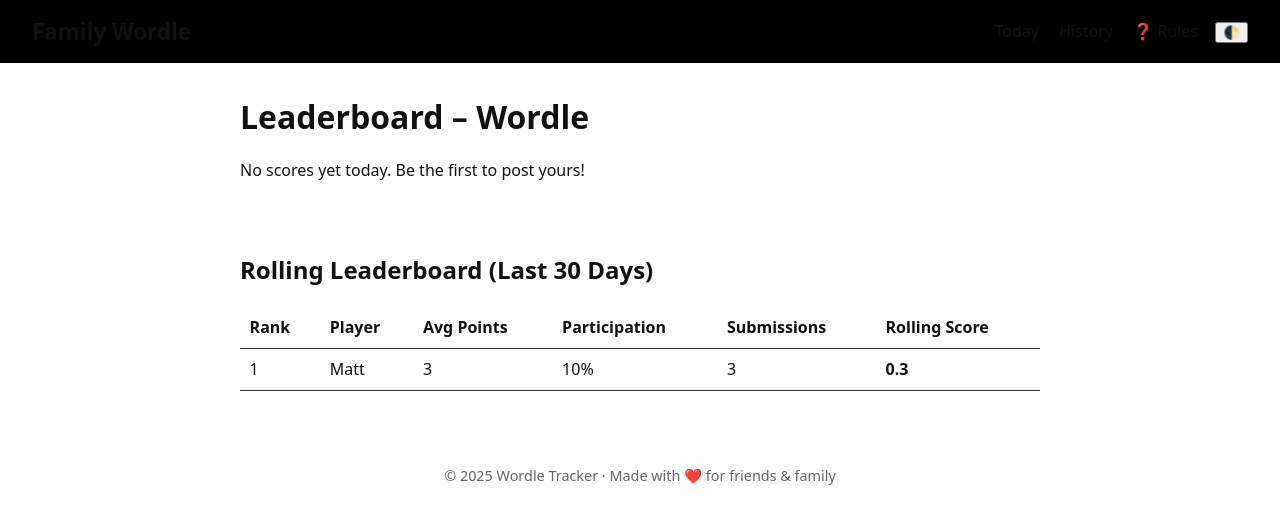
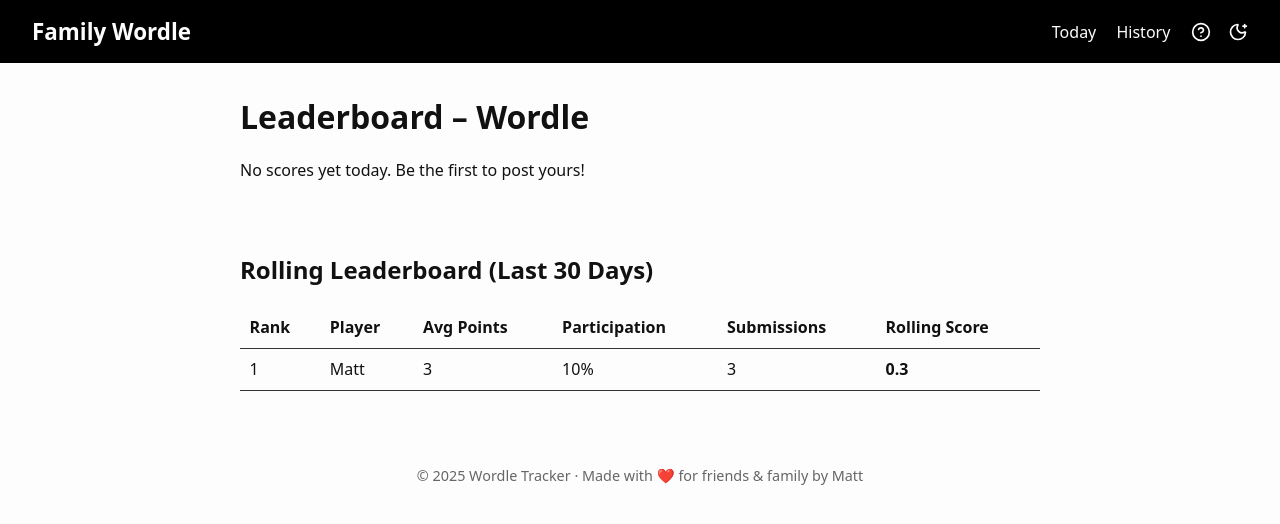
Before and after one commit to mattbedford/wordle, a PHP site: page / in a window 1280 px wide. Shown: the top 524 px of the page. Run offline with PHP 8.4, Linux system fonts and the light colour scheme; data comes from the database, SQL or seed files in the repository.

Commit message:
Add better icons and styles

```diff
--- a/css/style.css
+++ b/css/style.css
@@ -49,6 +49,28 @@
 
 nav a:hover {
     color: var(--accent);
+}
+
+[data-theme="light"] nav a,
+[data-theme="light"] .site-title {
+    color: var(--bg);
+}
+
+#themeToggle {
+    background:none;
+    fill:white;
+    border:none;
+    cursor:pointer;
+    padding:0;
+    margin:0;
+    width:20px;
+    height:20px;
+}
+#themeToggle svg, .help-rules {
+    stroke:white;
+    margin-bottom:-4px;
+    width:20px;
+    height:20px;
 }
 
 main {
--- a/views/partials/footer.php
+++ b/views/partials/footer.php
@@ -1,6 +1,6 @@
 </main>
 <footer>
-    <p>&copy; <?= date('Y') ?> Wordle Tracker · Made with ❤️ for friends & family</p>
+    <p>&copy; <?= date('Y') ?> Wordle Tracker · Made with ❤️ for friends & family by Matt</p>
 </footer>
 
 <dialog id="rulesDialog">
--- a/views/partials/header.php
+++ b/views/partials/header.php
@@ -20,8 +20,12 @@
     <nav>
         <a href="/leaderboard">Today</a>
         <a href="/history">History</a>
-        <a href="#" onclick="document.getElementById('rulesDialog').showModal(); return false;">❓ Rules</a>
-        <button id="themeToggle" style="margin-left:1em;">🌓</button>
+        <a href="#" onclick="document.getElementById('rulesDialog').showModal(); return false;">
+            <svg xmlns="http://www.w3.org/2000/svg" class="help-rules" fill="none" stroke="currentColor" stroke-linecap="round" stroke-linejoin="round" stroke-width="2" viewBox="0 0 24 24"><circle cx="12" cy="12" r="10"/><path d="M9.09 9a3 3 0 0 1 5.83 1c0 2-3 3-3 3M12 17h.01"/></svg>
+        </a>
+        <button id="themeToggle" style="margin-left:1em;">
+            <svg xmlns="http://www.w3.org/2000/svg" fill="none" stroke="currentColor" stroke-linecap="round" stroke-linejoin="round" stroke-width="2" class="lucide lucide-moon-star-icon lucide-moon-star" viewBox="0 0 24 24"><path d="M18 5h4M20 3v4M20.985 12.486a9 9 0 1 1-9.473-9.472c.405-.022.617.46.402.803a6 6 0 0 0 8.268 8.268c.344-.215.825-.004.803.401"/></svg>
+        </button>
     </nav>
 </header>
 <main>
```
